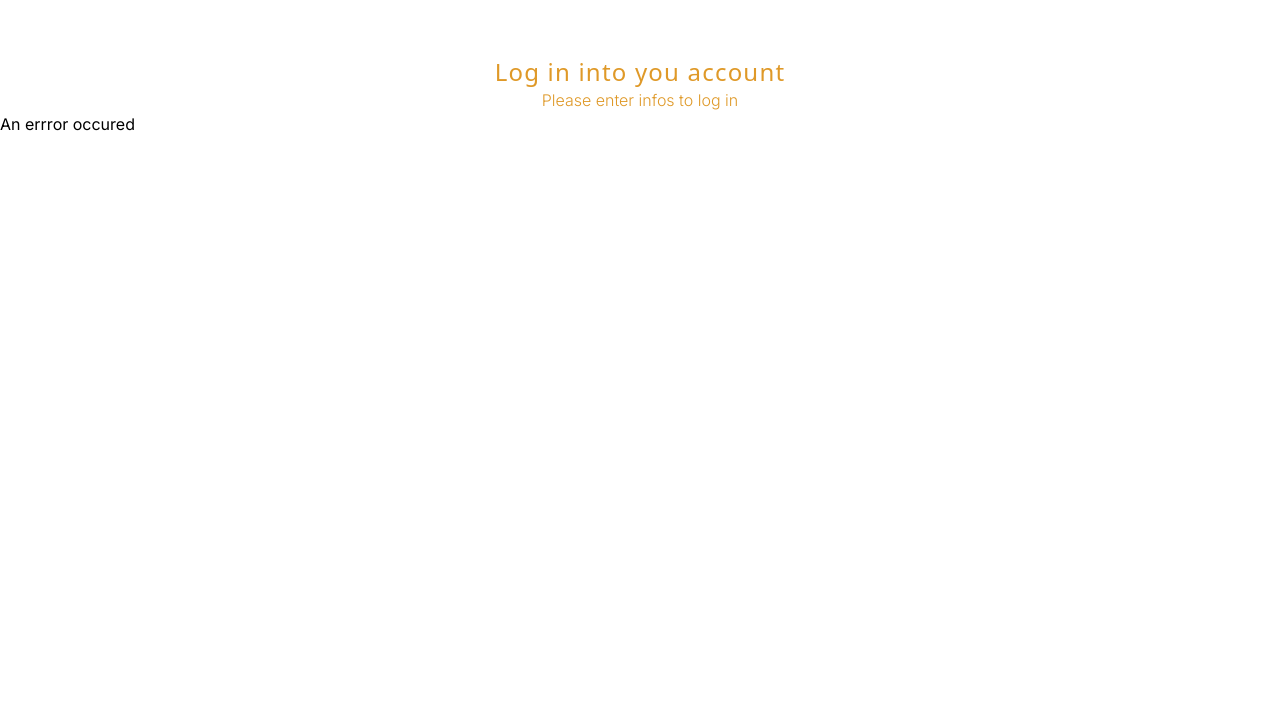
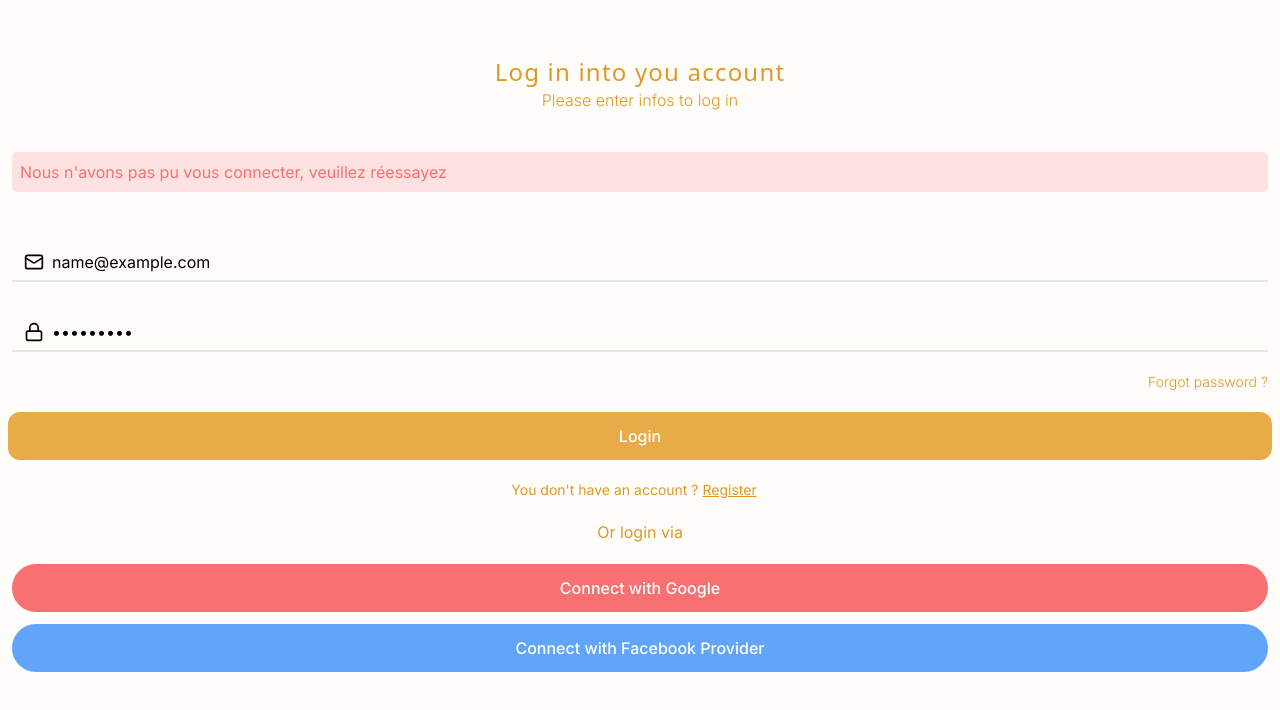
Before and after one commit to YnovDinguerie/Barathon, a Next.js app in the folder client/: page / in a window 1280 px wide. Both pictures are taken after typing "name@example.com", "Sample123" into the empty fields and a click on the button "Login". Shown: the top 710 px of the page. Built offline with nearby package versions, Linux system fonts and the light colour scheme; no server answers.

Commit message:
Display an error and route home

```diff
--- a/client/src/app/auth/login/page.tsx
+++ b/client/src/app/auth/login/page.tsx
@@ -8,6 +8,8 @@ import Image from 'next/image'
 import Link from 'next/link'
 import { useSetAtom } from 'jotai'
 import { userAtom } from '@/state'
+import { useRouter } from 'next/navigation'
+import { useState } from 'react'
 
 const Login = () => {
   const {
@@ -16,9 +18,13 @@ const Login = () => {
     formState: { errors },
   } = useForm<LoginInputs>()
 
+  const [submitError, setSubmitError] = useState<boolean>(false)
+
+  const router = useRouter()
+
   const setUser = useSetAtom(userAtom)
 
-  const { isError, mutateAsync: loginFn } = useMutation({
+  const { mutateAsync: loginFn } = useMutation({
     mutationFn: loginUser,
   })
 
@@ -26,25 +32,14 @@ const Login = () => {
     loginFn({
       email: data.email,
       password: data.password,
-    }).then((response) => {
-      setUser(response)
     })
-  }
-
-  if (isError) {
-    return (
-      <>
-        <div className="flex flex-col items-center">
-          <h1 className="font-medium tracking-wider flex justify-center text-2xl mt-14 font-sans text-[#DF9928]">
-            Log in into you account
-          </h1>
-          <h2 className="text-md font-light text-[#DF9928]">
-            Please enter infos to log in
-          </h2>
-        </div>
-        <div>An errror occured</div>
-      </>
-    )
+      .then((response) => {
+        setUser(response)
+        router.push('/home')
+      })
+      .catch(() => {
+        setSubmitError(true)
+      })
   }
 
   return (
@@ -57,6 +52,13 @@ const Login = () => {
           Please enter infos to log in
         </h2>
       </div>
+      {submitError && (
+        <div className="flex justify-center">
+          <div className="text-red-400 w-full mx-3 px-2 py-2 rounded-[5px] bg-red-100">
+            Nous n&apos;avons pas pu vous connecter, veuillez réessayez
+          </div>
+        </div>
+      )}
       <form
         onSubmit={handleSubmit(onSubmit)}
         className="flex flex-col space-y-5"
--- a/client/src/app/auth/register/page.tsx
+++ b/client/src/app/auth/register/page.tsx
@@ -8,6 +8,7 @@ import { useMutation } from 'react-query'
 import registerUser from '../../api/auth/register'
 import { useSetAtom } from 'jotai'
 import { userAtom } from '@/state'
+import { useRouter } from 'next/navigation'
 
 const Register = () => {
   const {
@@ -15,6 +16,8 @@ const Register = () => {
     handleSubmit,
     formState: { errors },
   } = useForm<RegisterInputs>()
+
+  const router = useRouter()
 
   const setUser = useSetAtom(userAtom)
 
@@ -35,6 +38,7 @@ const Register = () => {
       birthdate: data.birthdate,
     }).then((response) => {
       setUser(response.data.user)
+      router.push('/home')
     })
   }
 
```
